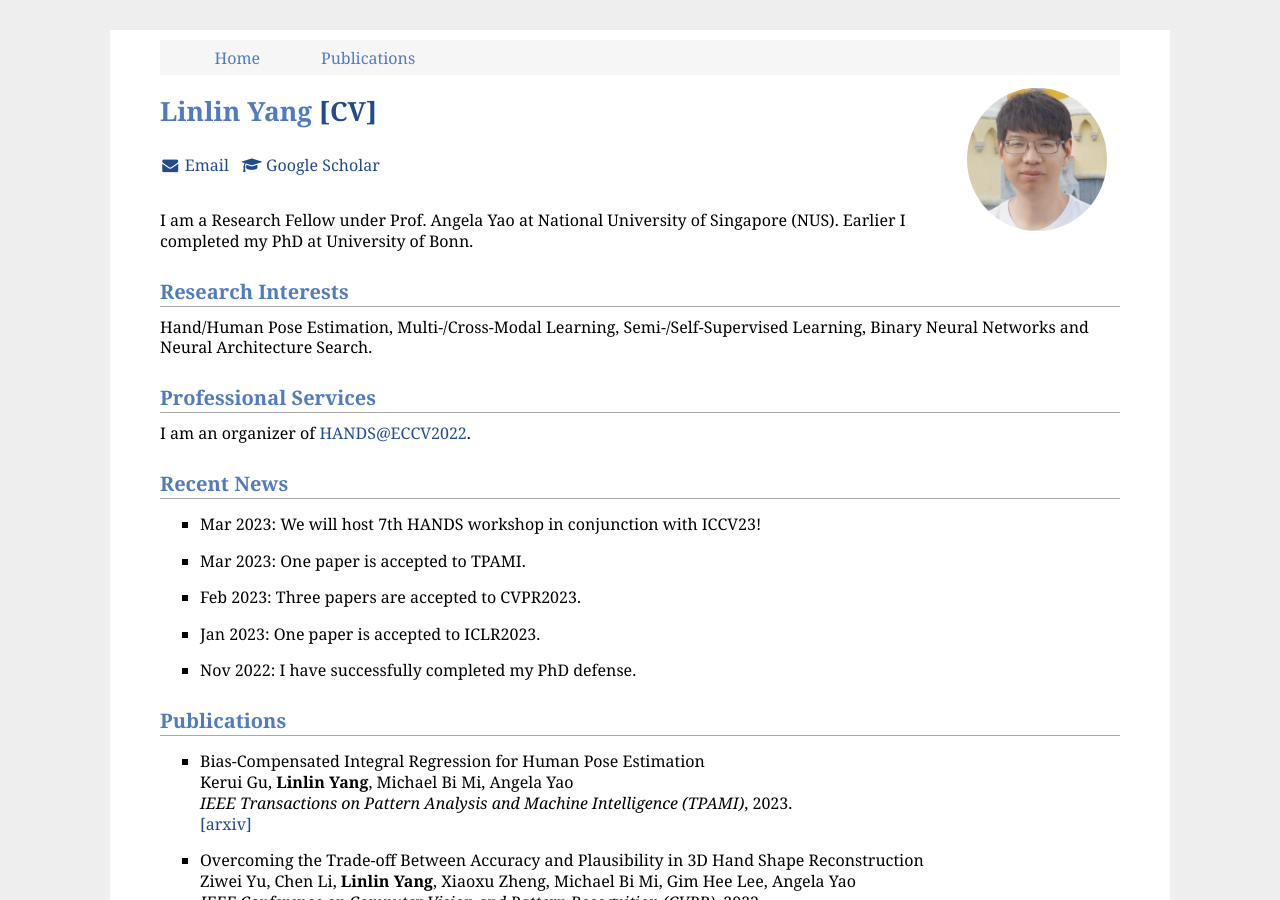
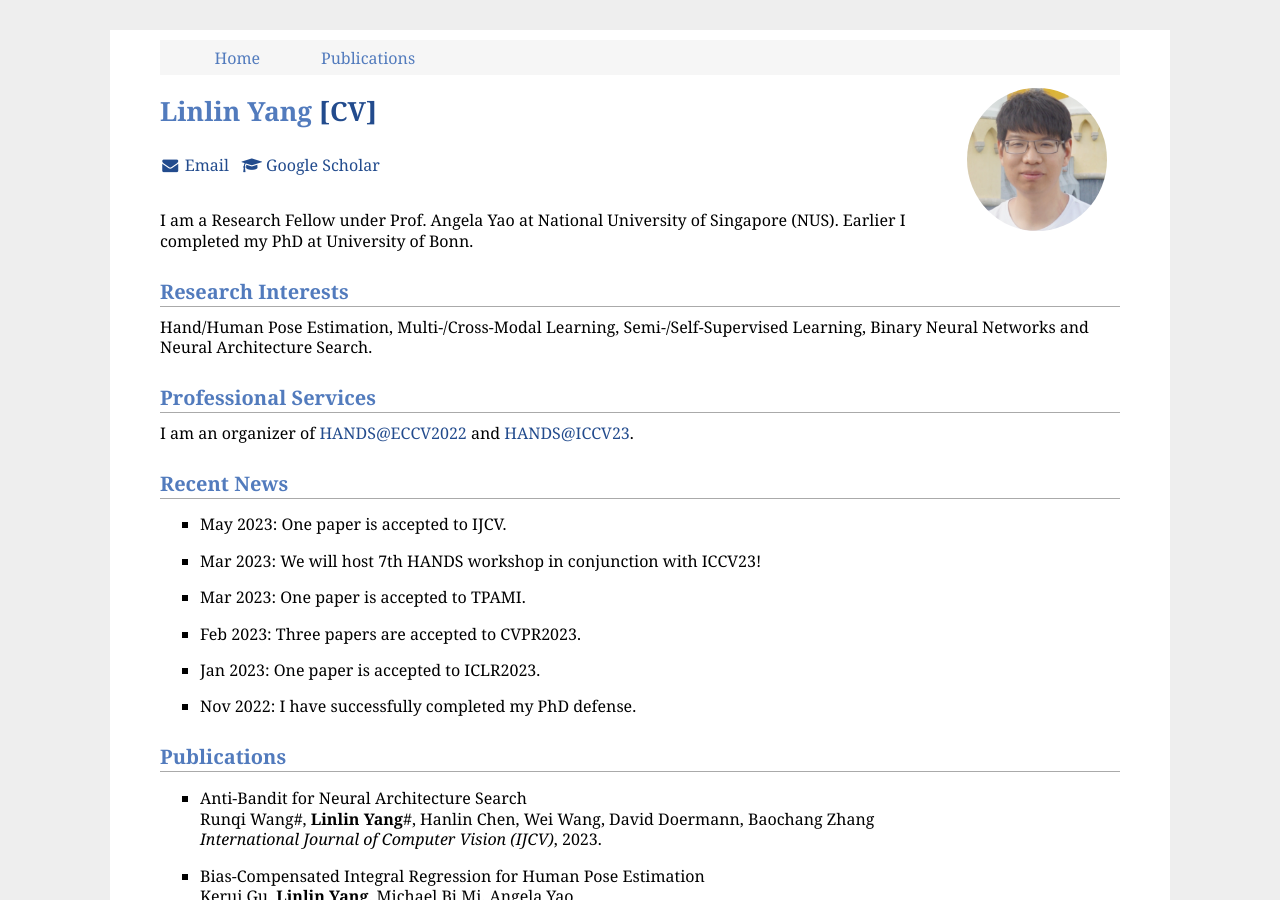
Before and after one commit to bestonebyone/mu4yang, a Jekyll site: the page built from index.md, in a window 1280 px wide and 900 px high. Built offline with Jekyll 4.4.1, drawn with Linux system fonts in a browser that asks for light colours.

Commit message:
Update index.md

```diff
--- a/index.md
+++ b/index.md
@@ -35,12 +35,13 @@ Hand/Human Pose Estimation, Multi-/Cross-Modal Learning, Semi-/Self-Supervised L
 
 
 ## Professional Services
-I am an organizer of [HANDS@ECCV2022](https://sites.google.com/view/hands2022/home).
+I am an organizer of [HANDS@ECCV2022](https://sites.google.com/view/hands2022/home) and [HANDS@ICCV23](https://sites.google.com/view/hands2023/).
 
 
 <span id="news"></span>
 ## Recent News
 
+- May 2023: One paper is accepted to IJCV.
 - Mar 2023: We will host 7th HANDS workshop in conjunction with ICCV23!
 - Mar 2023: One paper is accepted to TPAMI.
 - Feb 2023: Three papers are accepted to CVPR2023.
@@ -49,6 +50,11 @@ I am an organizer of [HANDS@ECCV2022](https://sites.google.com/view/hands2022/ho
 
 <span id="pub"></span>
 ## Publications
+
+- Anti-Bandit for Neural Architecture Search<br>
+Runqi Wang\#, **Linlin Yang**\#, Hanlin Chen, Wei Wang, David Doermann, Baochang Zhang<br>
+*International Journal of Computer Vision (IJCV)*, 2023.<br>
+
 
 - Bias-Compensated Integral Regression for Human Pose Estimation<br>
 Kerui Gu, **Linlin Yang**, Michael Bi Mi, Angela Yao<br>
```
